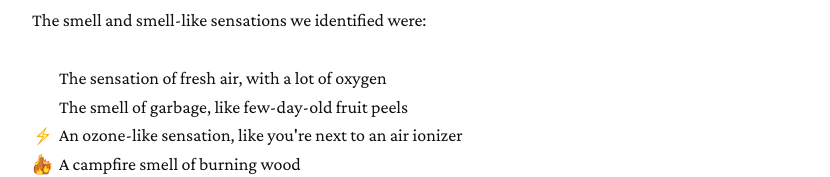
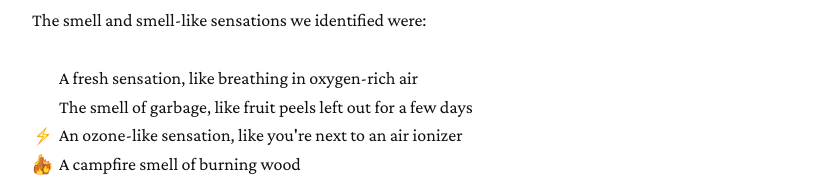
Before and after one commit to ennucore/writetobrain, a Next.js app: page /olfactory in a window 1280 px wide. Shown: the part 568-745 px from the top of the page, without its empty margins (224-1054 px from the left). Built offline with nearby package versions, Linux system fonts and the light colour scheme; grey boxes are pictures that could not be loaded.

Commit message:
changed sensation descriptions

```diff
--- a/app/olfactory/SmellList.js
+++ b/app/olfactory/SmellList.js
@@ -4,12 +4,12 @@ export default function SmellList() {
     const smells = [
         {
             src: "/icons/fresh.webm",
-            text: "The sensation of fresh air, with a lot of oxygen",
+            text: "A fresh sensation, like breathing in oxygen-rich air",
             isVideo: true
         },
         {
             src: "/icons/garbage.webm",
-            text: "The smell of garbage, like few-day-old fruit peels",
+            text: "The smell of garbage, like fruit peels left out for a few days",
             isVideo: true
         },
         {
```
